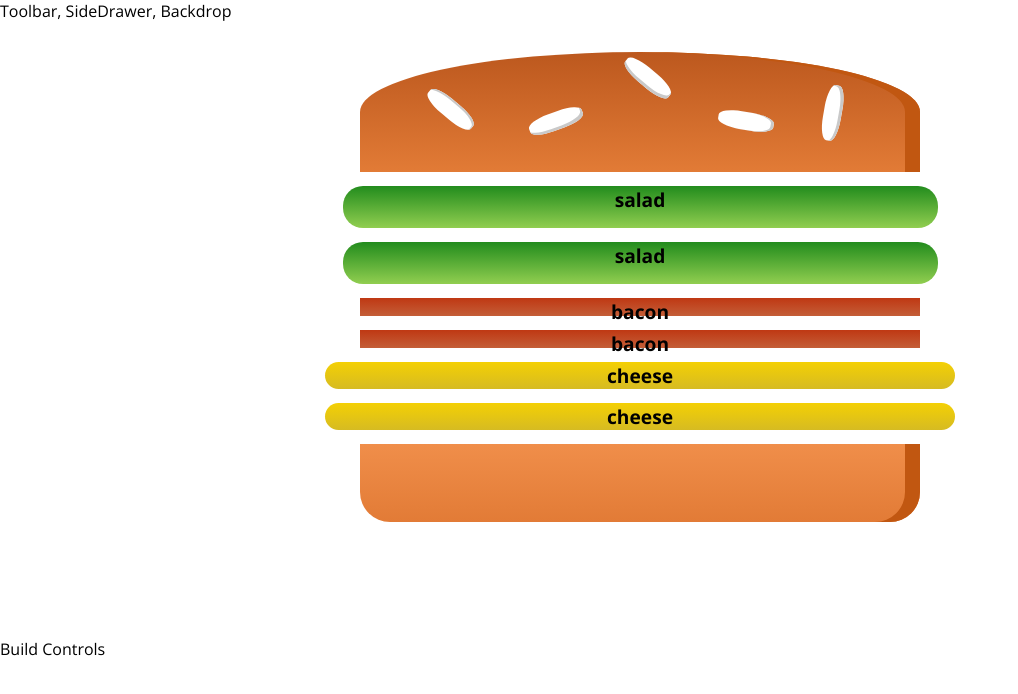
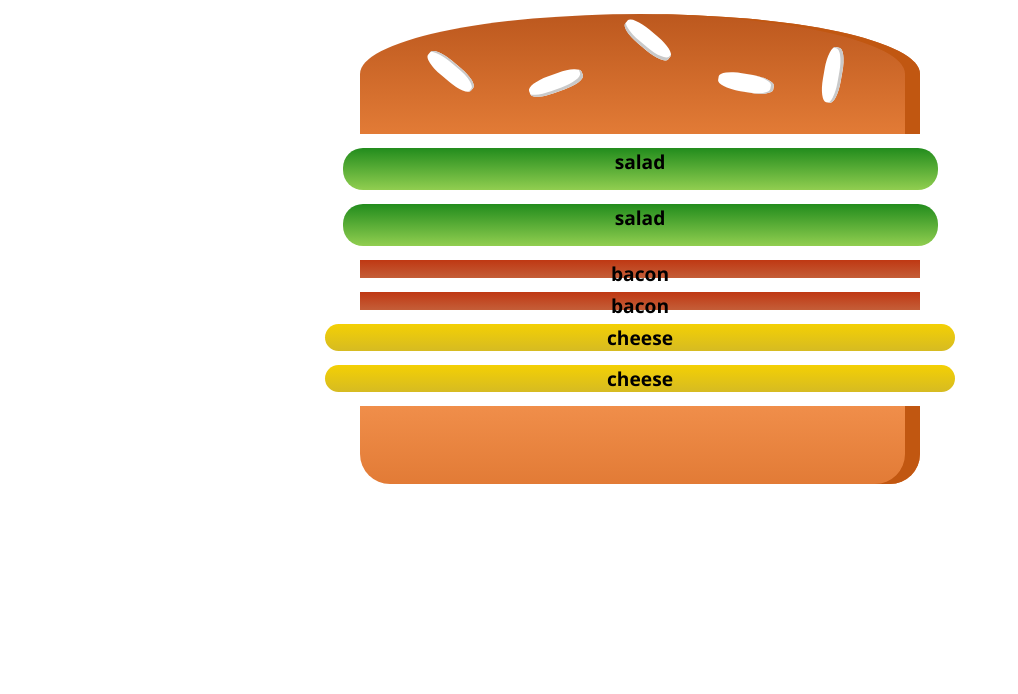
Before and after one commit to AlexDeMichieli/React_Burger, a React app: page / in a window 1280 px wide. Shown: the top 694 px of the page, without its empty margins (0-1018 px from the left). Built offline with nearby package versions, Linux system fonts and the light colour scheme.

Commit message:
removed hoc componennt

```diff
--- a/src/App.js
+++ b/src/App.js
@@ -7,9 +7,9 @@ class App extends Component {
   render () {
     return (
       <div>
-        <Layout>
+        {/* <Layout> */}
           <BurgerBuilder />
-        </Layout>
+        {/* </Layout> */}
       </div>
     );
   }
--- a/src/containers/BurgerBuilder/BurgerBuilder.js
+++ b/src/containers/BurgerBuilder/BurgerBuilder.js
@@ -19,10 +19,10 @@ class BurgerBuilder extends Component {
 
     render () {
         return (
-            <Aux>
+            // <Aux>
                 <Burger ingredients={this.state.ingredients} />
-                <div>Build Controls</div>
-            </Aux>
+                /* <div>Build Controls</div> */
+            // </Aux>
         );
     }
 }
--- a/src/hoc/Aux.js
+++ b/src/hoc/Aux.js
@@ -1,3 +1,3 @@
-const aux = (props) => props.children;
+// const aux = (props) => props.children;
 
-export default aux;
+// export default aux;
```
